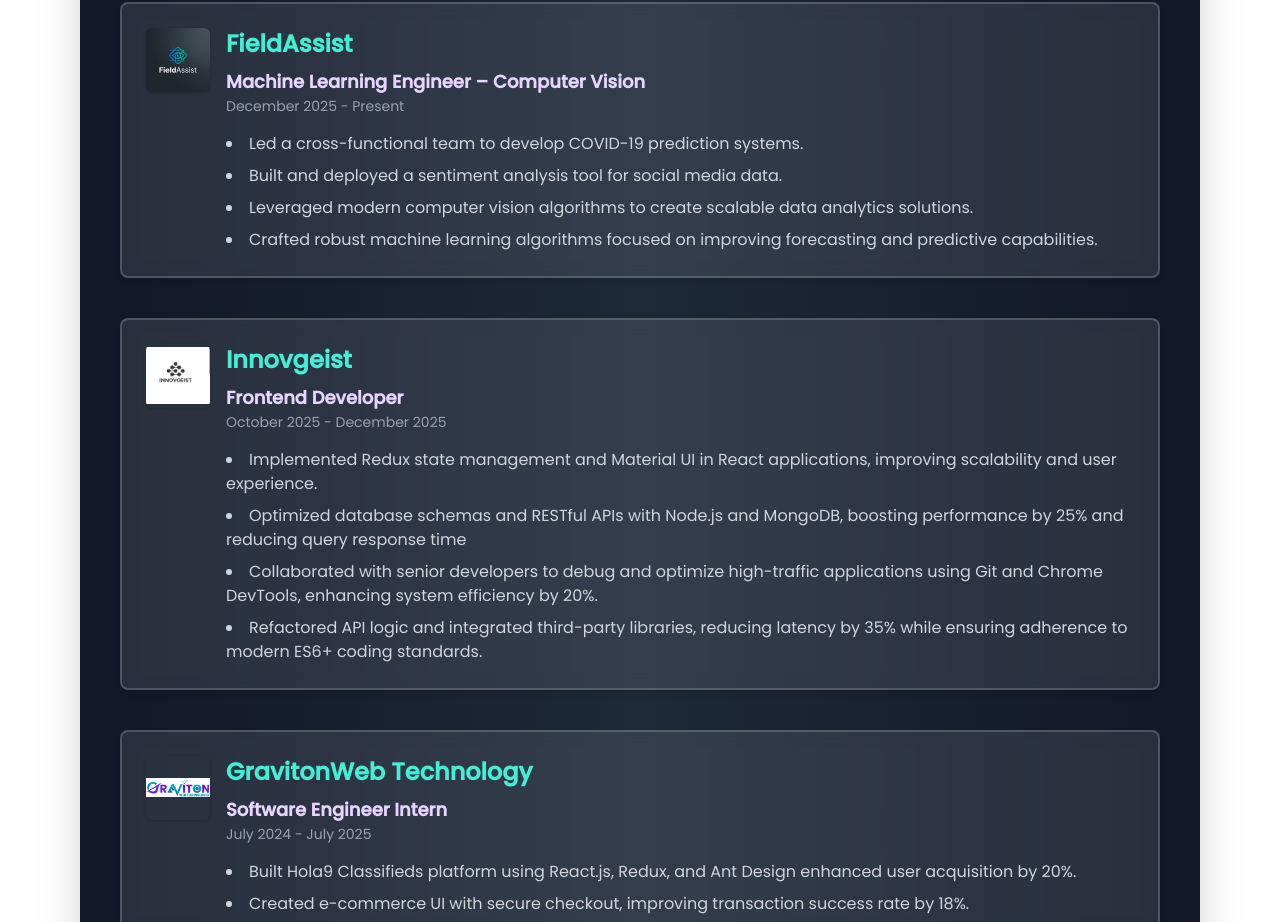
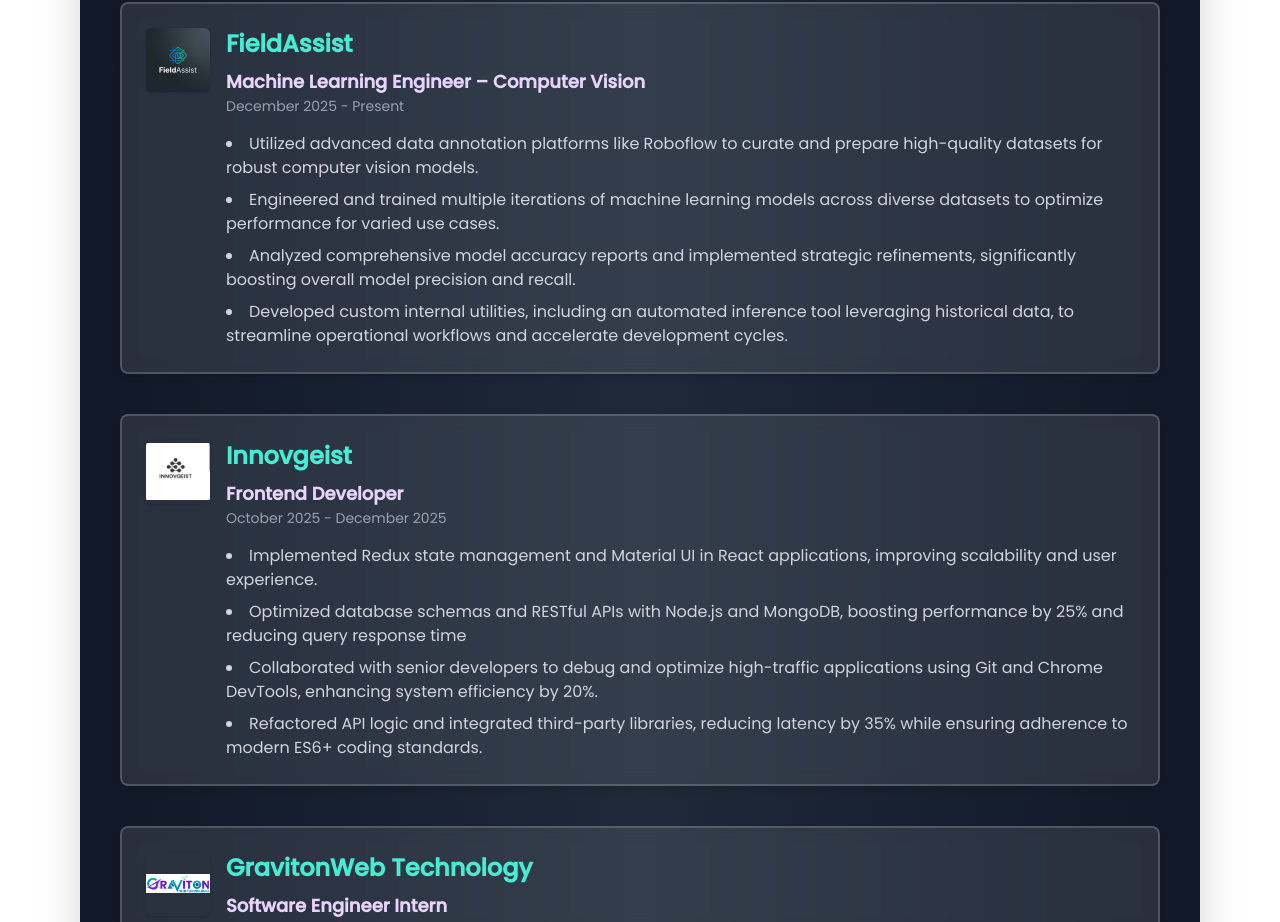
Before and after one commit to upendra100279/My-Portfolio, a React (Vite) app in the folder My_Portfolio/: page / in a window 1280 px wide. Shown: the part 4760-5682 px from the top of the page. Built offline with nearby package versions, Linux system fonts and the light colour scheme.

Commit message:
Refine FieldAssist Experience description

```diff
--- a/My_Portfolio/src/components/Experience.jsx
+++ b/My_Portfolio/src/components/Experience.jsx
@@ -36,10 +36,10 @@
       role: "Machine Learning Engineer – Computer Vision",
       duration: "December 2025 - Present",
       description: [
-        "Led a cross-functional team to develop COVID-19 prediction systems.",
-        "Built and deployed a sentiment analysis tool for social media data.",
-        "Leveraged modern computer vision algorithms to create scalable data analytics solutions.",
-        "Crafted robust machine learning algorithms focused on improving forecasting and predictive capabilities.",
+        "Utilized advanced data annotation platforms like Roboflow to curate and prepare high-quality datasets for robust computer vision models.",
+        "Engineered and trained multiple iterations of machine learning models across diverse datasets to optimize performance for varied use cases.",
+        "Analyzed comprehensive model accuracy reports and implemented strategic refinements, significantly boosting overall model precision and recall.",
+        "Developed custom internal utilities, including an automated inference tool leveraging historical data, to streamline operational workflows and accelerate development cycles."
       ],
     },
     {
```
